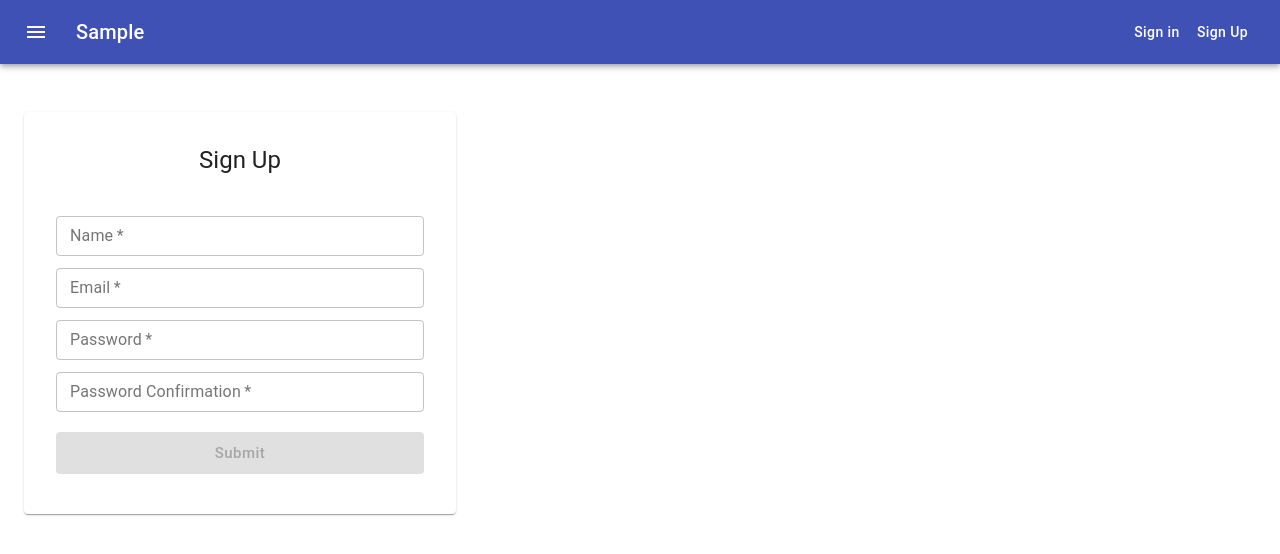
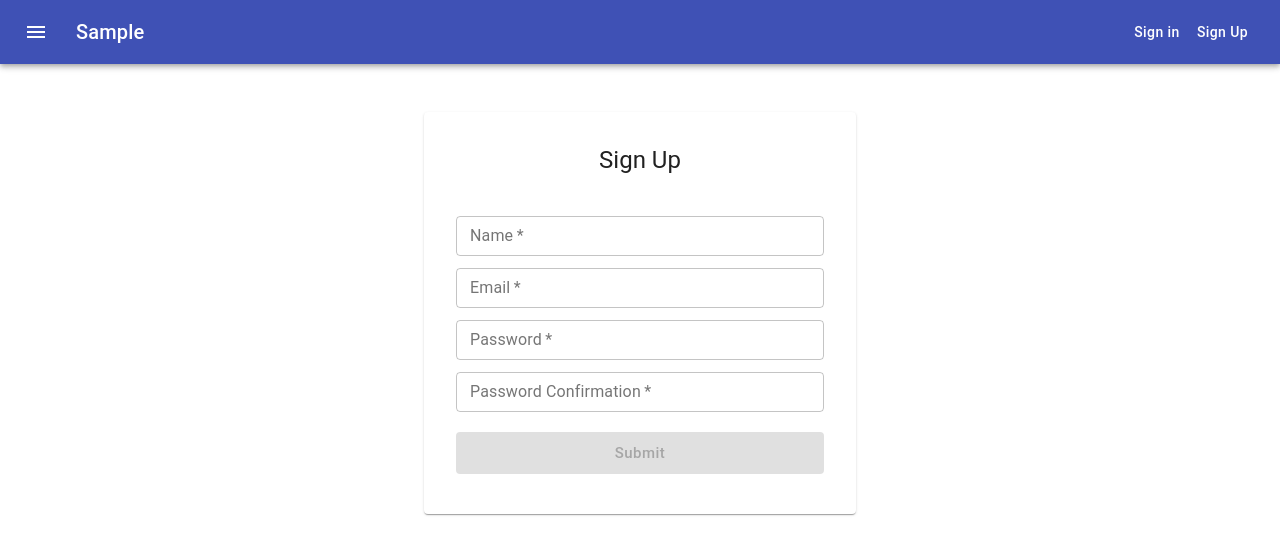
Before and after one commit to wakametarou/COVID-MGR, a React (Create React App) app in the folder frontend/react-app/: page /signup in a window 1280 px wide. Shown: the top 554 px of the page. Built offline with nearby package versions, Linux system fonts and the light colour scheme; what axios-case-converter would draw is missing.

Commit message:
認証機能実装

```diff
--- a/frontend/react-app/src/App.tsx
+++ b/frontend/react-app/src/App.tsx
@@ -1,5 +1,5 @@
 import React, { useState, useEffect, createContext } from "react"
-import { BrowserRouter as Router, Routes, Route, Navigate } from "react-router-dom"
+import { BrowserRouter as Router, Routes, Route } from "react-router-dom"
 
 import CommonLayout from "components/layouts/CommonLayout"
 import Home from "components/pages/Home"
@@ -49,33 +49,14 @@ const App: React.FC = () => {
     handleGetCurrentUser()
   }, [setCurrentUser])
 
-
-  // ユーザーが認証済みかどうかでルーティングを決定
-  // 未認証だった場合は「/signin」ページに促す
-  const Private = ({ children }: { children: React.ReactElement }) => {
-    if (!loading) {
-      if (isSignedIn) {
-        return children
-      } else {
-        return <Navigate to="/signin" />
-      }
-    } else {
-      return <></>
-    }
-  }
-
   return (
     <Router>
       <AuthContext.Provider value={{ loading, setLoading, isSignedIn, setIsSignedIn, currentUser, setCurrentUser }}>
         <CommonLayout>
           <Routes>
-            <>
-              <Route path="/signup" element={<SignUp />} />
-              <Route path="/signin" element={<SignIn />} />
-              {/* <Private> */}
-              <Route path="/" element={<Home />} />
-              {/* </Private> */}
-            </>
+            <Route path="/signup" element={<SignUp />} />
+            <Route path="/signin" element={<SignIn />} />
+            <Route path="/" element={<Home />} />
           </Routes>
         </CommonLayout>
       </AuthContext.Provider>
--- a/frontend/react-app/src/components/layouts/CommonLayout.tsx
+++ b/frontend/react-app/src/components/layouts/CommonLayout.tsx
@@ -25,12 +25,12 @@ const CommonLayout = ({ children }: CommonLayoutProps) => {
         <Header />
       </header>
       <main>
-        <Container maxWidth="lg" className={classes.container}>
-          {/* <Grid container justify="center">
-            <Grid item> */}
-          {children}
-          {/* </Grid>
-          </Grid> */}
+        <Container maxWidth="lg" className={classes.container} >
+          <Grid container justifyContent="center">
+            <Grid item>
+              {children}
+            </Grid>
+          </Grid>
         </Container>
       </main>
     </>
--- a/frontend/react-app/src/components/pages/Home.tsx
+++ b/frontend/react-app/src/components/pages/Home.tsx
@@ -1,20 +1,37 @@
 import React, { useContext } from "react"
+import { Navigate } from "react-router-dom"
 
 import { AuthContext } from "App"
 
 // とりあえず認証済みユーザーの名前やメールアドレスを表示
 const Home: React.FC = () => {
-  const { isSignedIn, currentUser } = useContext(AuthContext)
+  const { isSignedIn, currentUser, loading } = useContext(AuthContext);
+
+  // ユーザーが認証済みかどうかでルーティングを決定
+  // 未認証だった場合は「/signin」ページに促す
+  const Private = ({ children }: { children: React.ReactElement }) => {
+    if (!loading) {
+      if (isSignedIn) {
+        return children
+      } else {
+        return <Navigate to="/signin" />
+      }
+    } else {
+      return <></>
+    }
+  }
 
   return (
     <>
       {
         isSignedIn && currentUser ? (
-          <>
-            <h1>Signed in successfully!</h1>
-            <h2>Email: {currentUser?.email}</h2>
-            <h2>Name: {currentUser?.name}</h2>
-          </>
+          <Private>
+            <>
+              <h1>Signed in successfully!</h1>
+              <h2>Email: {currentUser?.email}</h2>
+              <h2>Name: {currentUser?.name}</h2>
+            </>
+          </Private>
         ) : (
           <h1>Not signed in</h1>
         )
```
